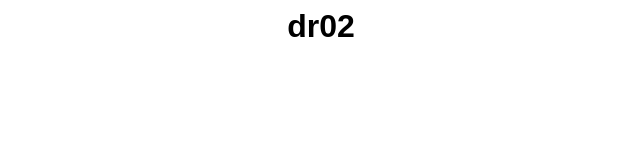
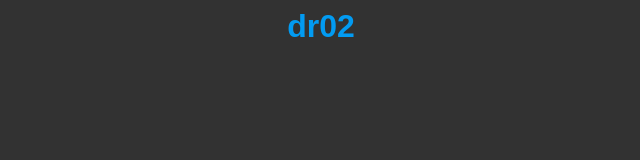
Before and after one commit to dr02s/dr02.github.io, a plain HTML site: page index.html in a window 1280 px wide. Shown: the whole page, without its empty margins (319-959 px from the left). Drawn offline with Linux system fonts and the light colour scheme.

Commit message:
Update style.css

```diff
--- a/scripts/style.css
+++ b/scripts/style.css
@@ -1,4 +1,9 @@
+body{
+	background-color: #323232;
+}
+
 #headr1{
     text-align: center;
     font-family: sans-serif;
+    color: #029bf2;
 }
```
